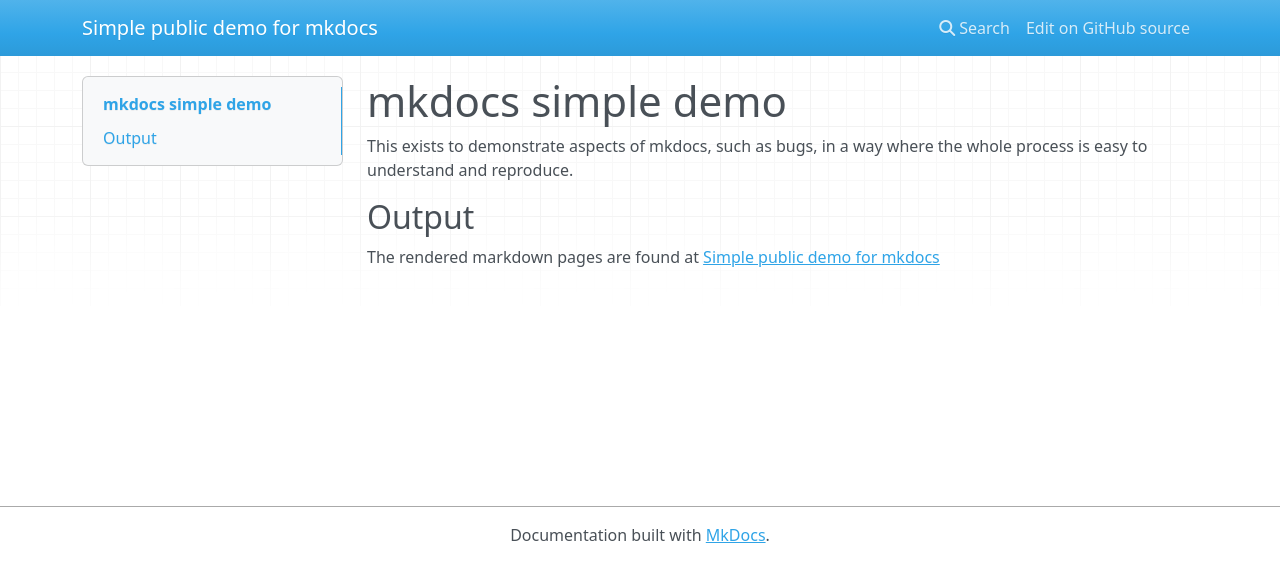
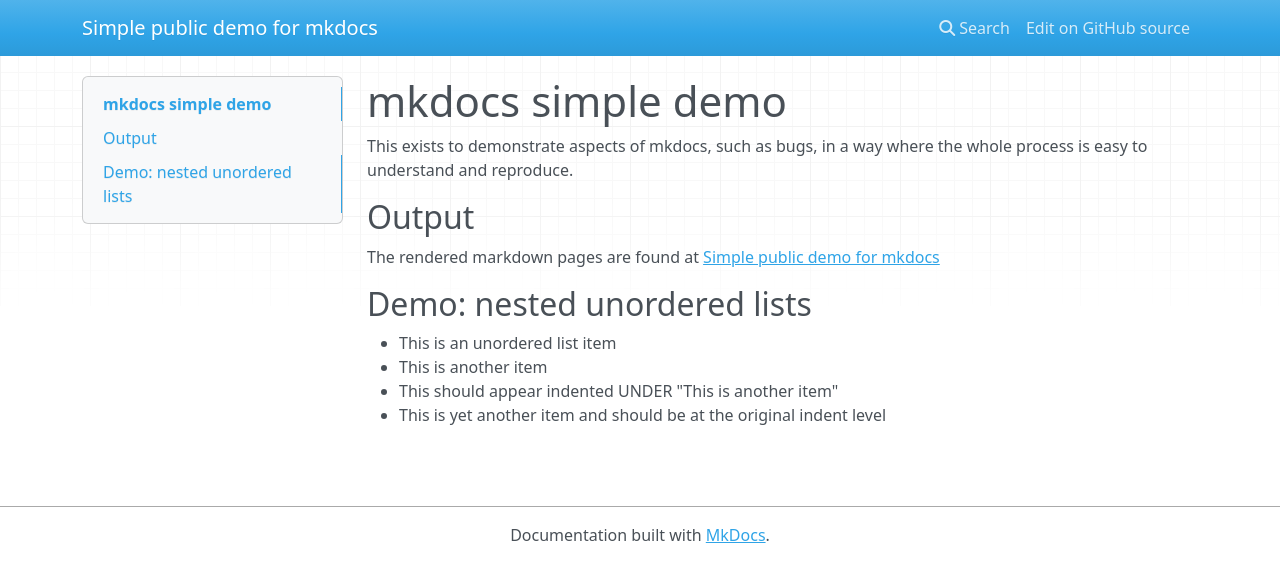
Before and after one commit to sbonds/mkdocs-simple-demo, an MkDocs documentation site: the page built from docs/index.md, in a window 1280 px wide. Shown: the top 582 px of the page. Built offline with MkDocs 1.6.1, drawn with Linux system fonts in a browser that asks for light colours; nearby versions of some CDN libraries.

Commit message:
Reproduce indent issue (hopefully)

```diff
--- a/docs/index.md
+++ b/docs/index.md
@@ -5,3 +5,10 @@
 ## Output
 
 The rendered markdown pages are found at [Simple public demo for mkdocs](https://sbonds.github.io/mkdocs-simple-demo/)
+
+## Demo: nested unordered lists
+
+* This is an unordered list item
+* This is another item
+  * This should appear indented UNDER "This is another item"
+* This is yet another item and should be at the original indent level
```
